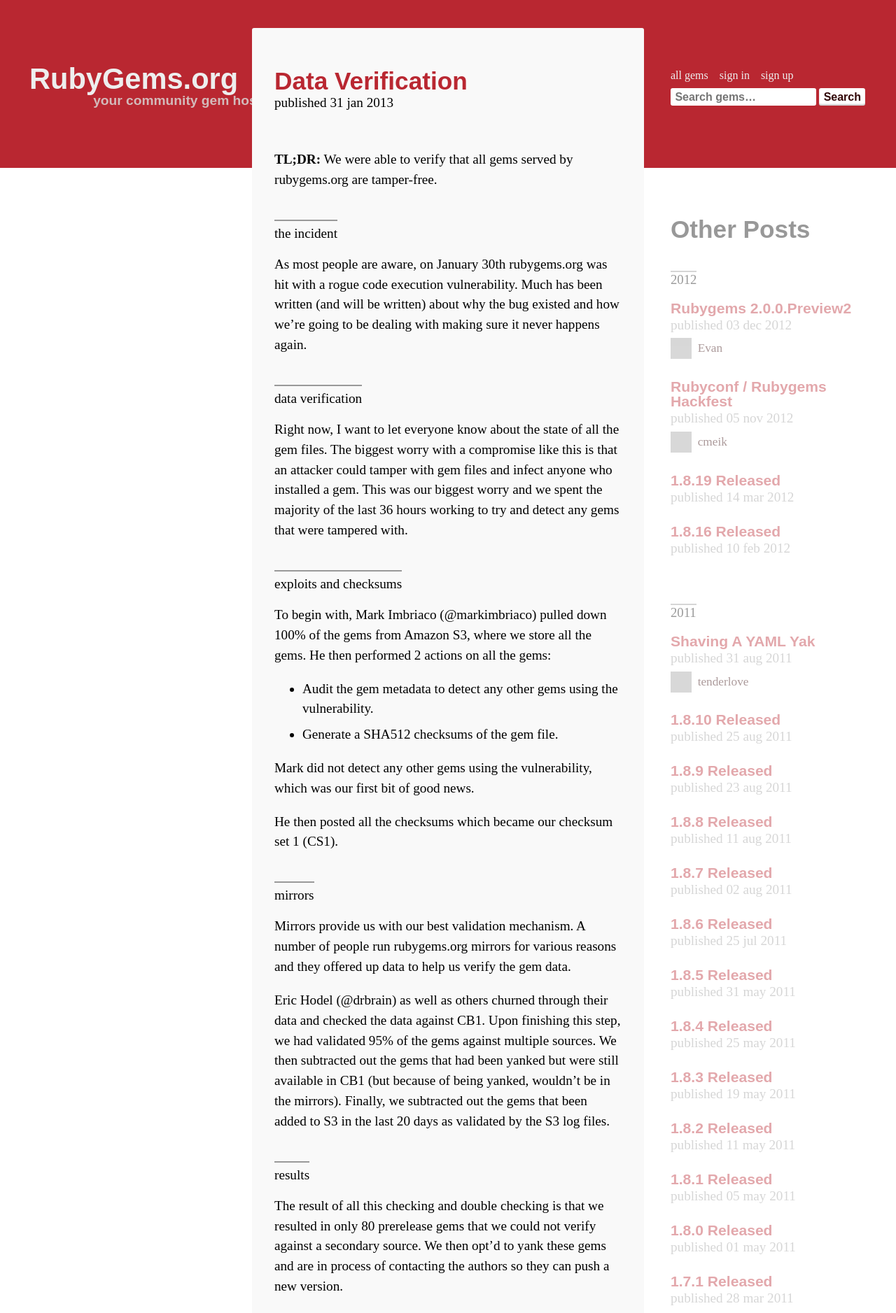
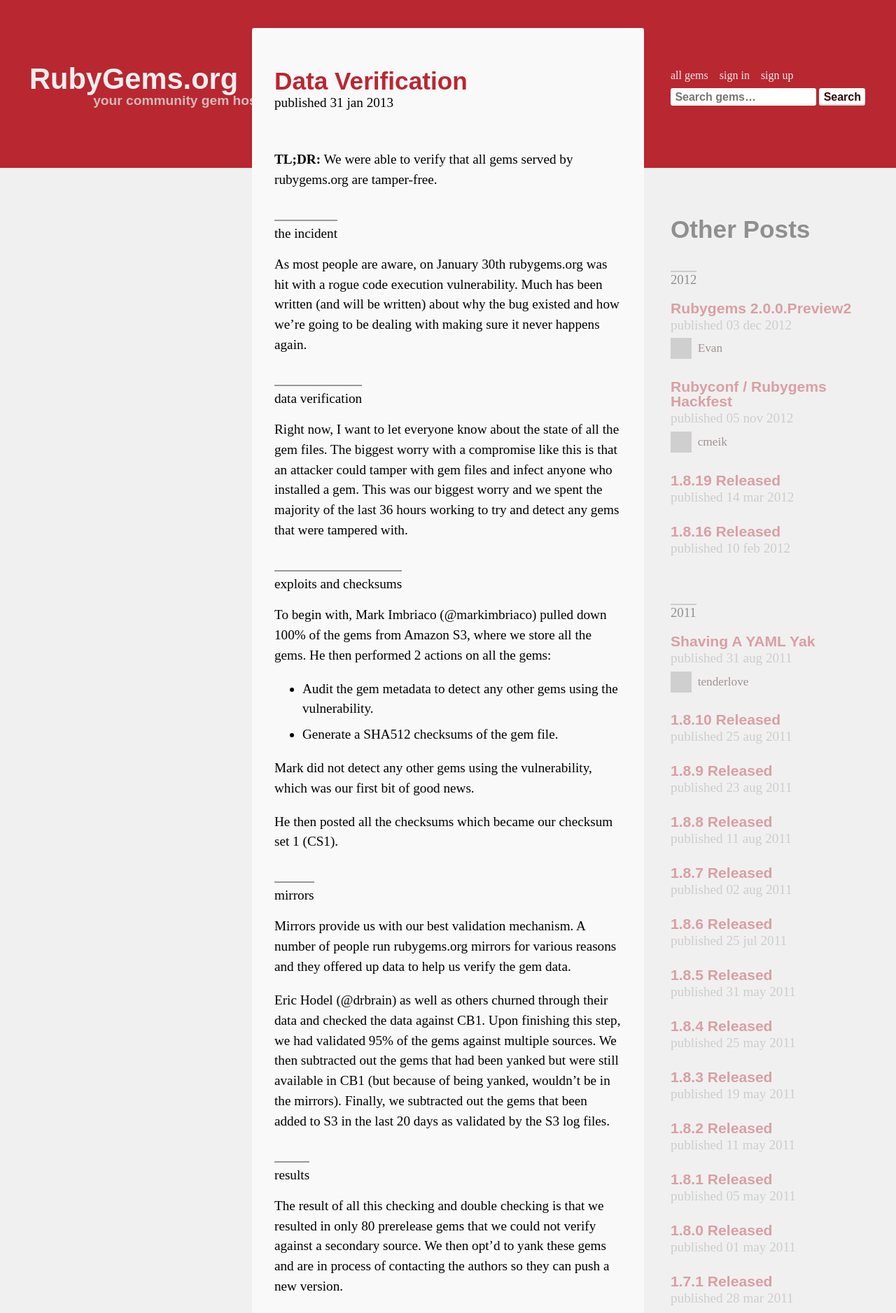
Before and after one commit to rubygems/rubygems.github.io, a Jekyll site: the page built from index.html, in a window 1280 px wide. Shown: the top 1877 px of the page at 70% size. Built offline with Jekyll 4.4.1, drawn with Linux system fonts in a browser that asks for light colours.

Commit message:
focus on article with colors

```diff
--- a/stylesheets/application.css
+++ b/stylesheets/application.css
@@ -479,7 +479,7 @@
   text-transform: capitalize; }
 
 body {
-  background: #fff; }
+  background: #f0f0f0; }
 
 h1, h2, h3, h4, h5 {
   font-family: "ff-meta-serif-sc-web-pro", serif;
--- a/stylesheets/scss/_base.scss
+++ b/stylesheets/scss/_base.scss
@@ -1,5 +1,5 @@
 body {
-  background: #fff;
+  background: #f0f0f0;
 }
 
 h1, h2, h3, h4, h5 {
```
